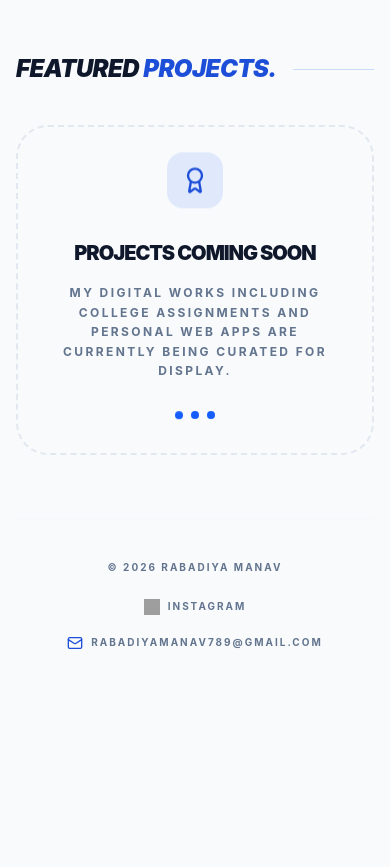
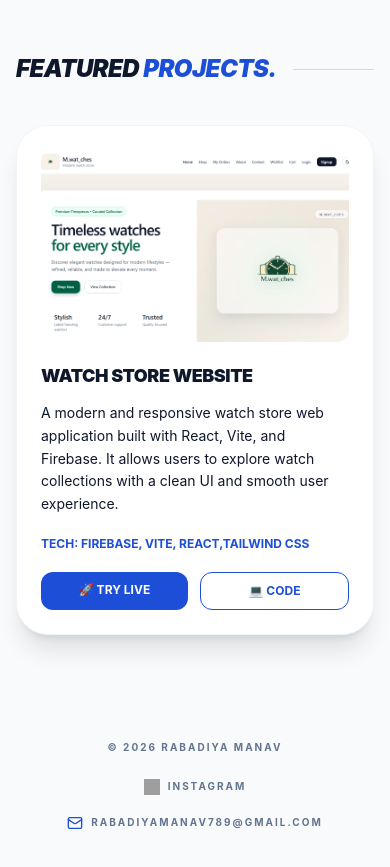
Before and after one commit to manav-rabadiya23/my-portfolio, a React (Vite) app: page / in a window 390 px wide. Shown: the part 6620-7487 px from the top of the page. Before the commit the page ends 7311 px from the top, so only its background shows below. Built offline with nearby package versions, Linux system fonts and the light colour scheme; grey boxes are pictures that could not be loaded.

Commit message:
Added new project

```diff
--- a/src/App.jsx
+++ b/src/App.jsx
@@ -888,42 +888,54 @@ const App = () => {
             <div className="h-[1px] flex-grow bg-blue-600/20"></div>
           </div>
 
-          <TouchCard
-            className={`p-8 sm:p-12 lg:p-20 border-2 border-dashed rounded-[2rem] sm:rounded-[2.5rem] lg:rounded-[3.5rem] text-center transition-colors lg:hover:scale-[1.01] ${
-              darkMode
-                ? "border-slate-700 bg-slate-900/70"
-                : "border-slate-200 bg-slate-50"
-            }`}
-          >
-            <div className="max-w-md mx-auto">
-              <div className="w-14 h-14 sm:w-16 sm:h-16 bg-blue-600/10 rounded-2xl flex items-center justify-center mx-auto mb-6 text-[#1D4ED8] animate-floatY">
-                <Award className="w-7 h-7 sm:w-8 sm:h-8" />
-              </div>
+          <div className="grid md:grid-cols-2 lg:grid-cols-3 gap-6 sm:gap-8">
+            {/* PROJECT CARD */}
+            <TouchCard
+              className={`p-6 rounded-[2rem] border transition-all duration-300 lg:hover:-translate-y-2 lg:hover:scale-[1.02] ${
+                darkMode
+                  ? "bg-slate-900 border-slate-700 text-white"
+                  : "bg-white border-slate-100 text-slate-900 shadow-xl lg:hover:shadow-2xl"
+              }`}
+            >
+              <img
+                src="/watch-project.png"
+                alt="Watch Store"
+                className="w-full h-48 object-cover rounded-xl mb-5"
+              />
 
-              <h3
-                className={`text-xl sm:text-2xl font-black mb-4 uppercase tracking-tighter ${
-                  darkMode ? "text-slate-100" : "text-slate-900"
-                }`}
-              >
-                Projects Coming Soon
+              <h3 className="font-black text-lg mb-3 uppercase tracking-tight">
+                Watch Store Website
               </h3>
 
-              <p
-                className={`text-xs sm:text-sm font-bold mb-8 uppercase tracking-[0.2em] sm:tracking-widest leading-relaxed ${
-                  darkMode ? "text-slate-300" : "text-slate-500"
-                }`}
-              >
-                My digital works including college assignments and personal web
-                apps are currently being curated for display.
+              <p className="text-sm mb-5 leading-relaxed">
+                A modern and responsive watch store web application built with
+                React, Vite, and Firebase. It allows users to explore watch
+                collections with a clean UI and smooth user experience.
               </p>
 
-              <div className="flex justify-center gap-2">
-                <span className="w-2 h-2 rounded-full bg-blue-600 animate-bounce"></span>
-                <span className="w-2 h-2 rounded-full bg-blue-600 animate-bounce [animation-delay:-0.15s]"></span>
-                <span className="w-2 h-2 rounded-full bg-blue-600 animate-bounce [animation-delay:-0.3s]"></span>
+              <p className="text-xs font-bold text-[#1D4ED8] mb-5 uppercase">
+                Tech: Firebase, Vite, React,Tailwind CSS
+              </p>
+
+              <div className="flex gap-3">
+                <TouchLink
+                  href="https://watch-store-three-ruddy.vercel.app/"
+                  target="_blank"
+                  className="flex-1 text-center py-2.5 bg-[#1D4ED8] text-white rounded-xl text-xs font-bold uppercase hover:bg-blue-700"
+                >
+                  🚀 Try Live
+                </TouchLink>
+
+                <TouchLink
+                  href="https://github.com/YOUR_USERNAME/YOUR_REPO"
+                  target="_blank"
+                  className="flex-1 text-center py-2.5 border border-[#1D4ED8] text-[#1D4ED8] rounded-xl text-xs font-bold uppercase hover:bg-[#1D4ED8] hover:text-white"
+                >
+                  💻 Code
+                </TouchLink>
               </div>
-            </div>
-          </TouchCard>
+            </TouchCard>
+          </div>
         </section>
 
         <footer
```
Also changed, not shown: public/watch-project.png (added).
